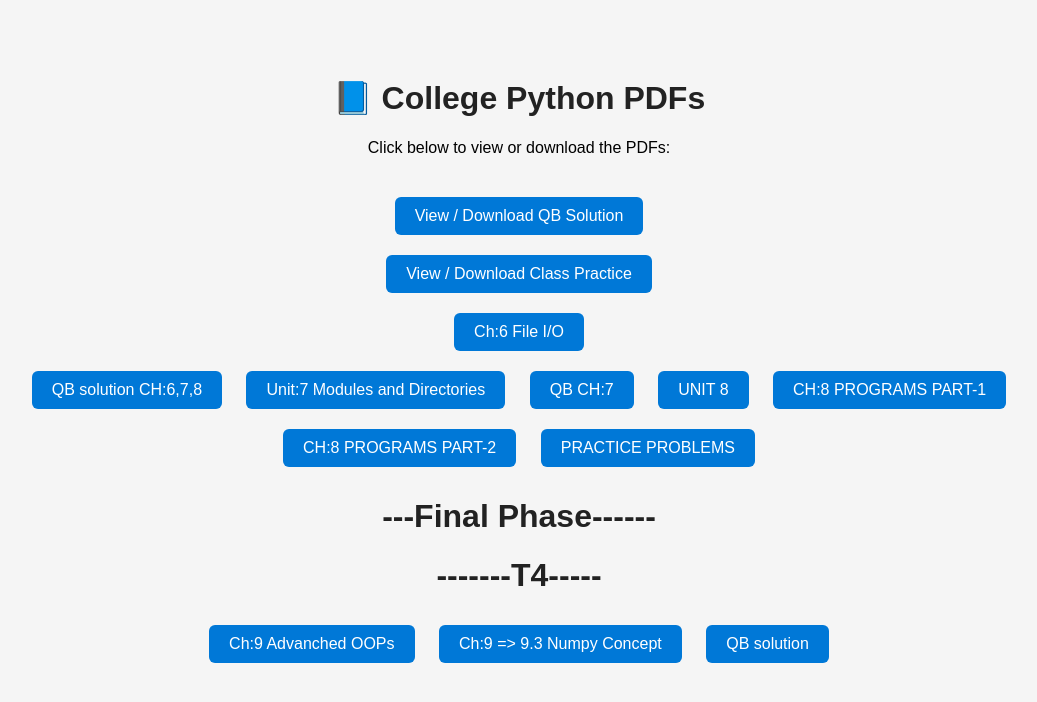
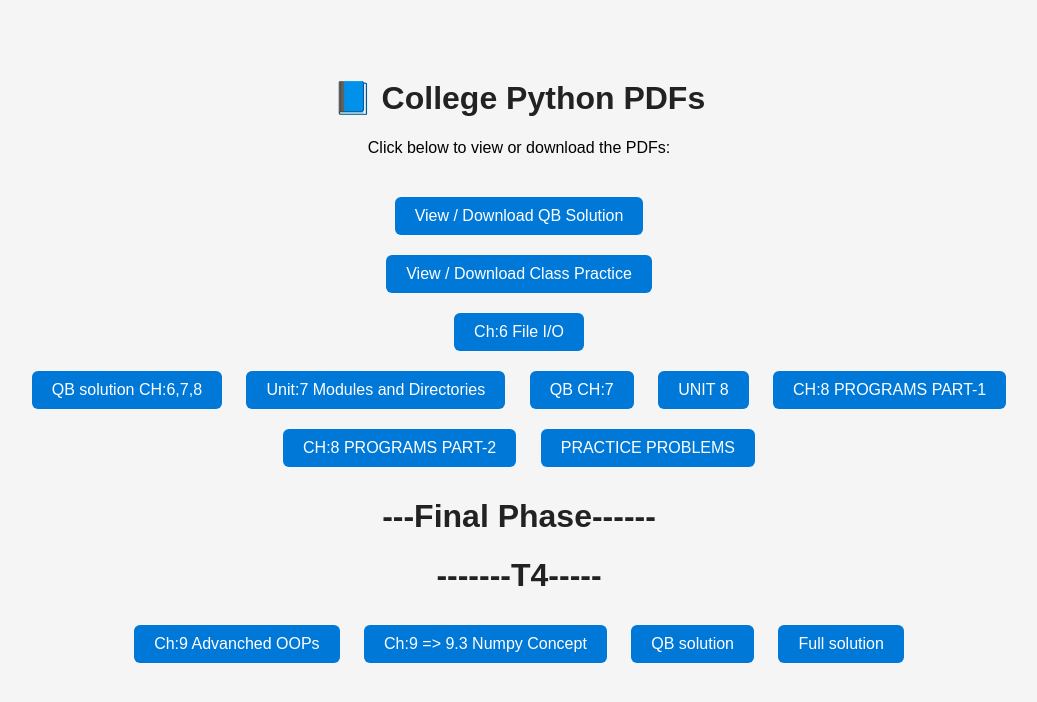
Before and after one commit to Manin1311/CollegePython, a plain HTML site: page index.html in a window 1280 px wide. Shown: the whole page, without its empty margins (121-1158 px from the left). Drawn offline with Linux system fonts and the light colour scheme.

Commit message:
Update index.html

```diff
--- a/index.html
+++ b/index.html
@@ -31,6 +31,7 @@
     <a href="CH_9_Advanced_OOP_Concepts.pdf" target="_blank"> Ch:9 Advanched OOPs </a>
     <a href="CH_9_Notes_on_Numpy.pdf" target="_blank"> Ch:9 => 9.3 Numpy Concept </a>
     <a href="Unit9_QB_SOLUTION_PROGRAM1_1766686001.pdf" target="_blank"> QB solution </a>
+    <a href="solution.pdf" target="_blank">Full solution </a>
 
 
 
```
